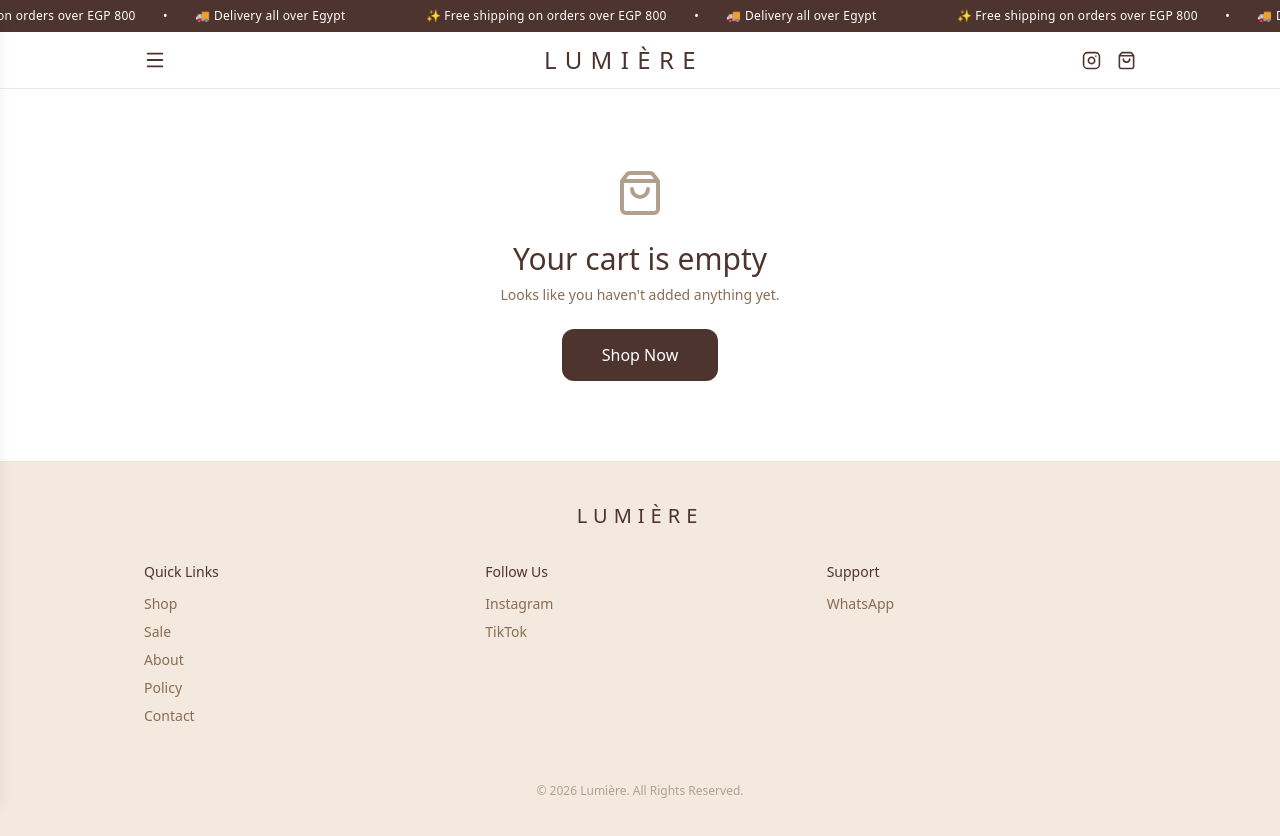
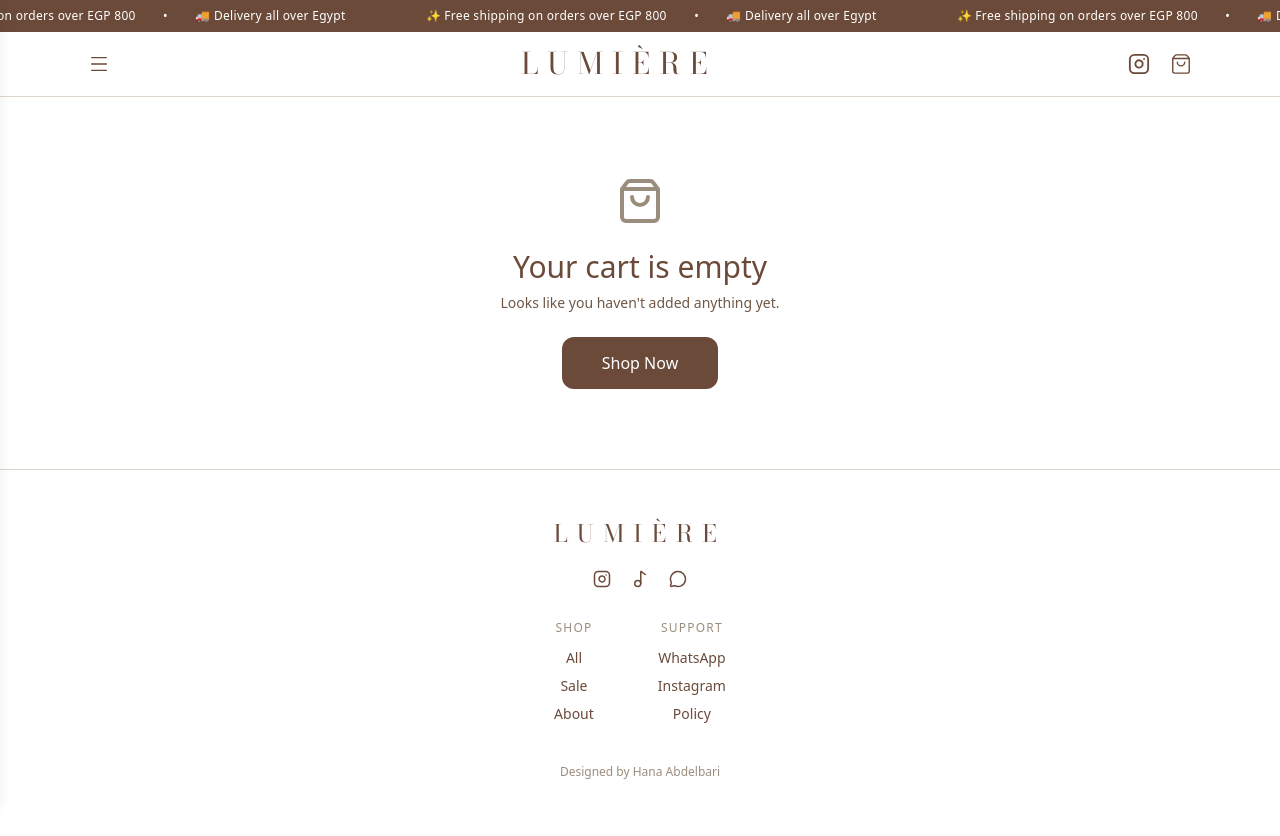
Before and after one commit to HanaAbdelbari/lumiere-frontend, a Next.js app: page /cart in a window 1280 px wide. Shown: the top 836 px of the page. Built offline with nearby package versions, Linux system fonts and the light colour scheme.

Commit message:
update UI

```diff
--- a/app/components/Footer.tsx
+++ b/app/components/Footer.tsx
@@ -1,61 +1,51 @@
-// Footer — appears on every page (added in layout).
 import Link from "next/link";
 import InstagramIcon from "./InstagramIcon";
-import { MessageCircle } from "lucide-react";
+import { Music2, MessageCircle, Mail } from "lucide-react";
 
 export default function Footer() {
   return (
-    <footer className="border-t border-hairline bg-cream">
-      <div className="mx-auto max-w-5xl px-4 py-10">
-        {/* Logo */}
-        <div className="mb-8 text-center font-serif text-xl font-medium tracking-[0.3em] text-brown">
+    <footer className="border-t border-hairline bg-white">
+      <div className="mx-auto max-w-6xl px-6 py-12">
+        {/* Logo centered */}
+        <div className="text-center font-logo text-2xl tracking-[0.4em] text-brown">
           LUMIÈRE
         </div>
 
-        {/* Columns */}
-        <div className="grid grid-cols-2 gap-8 sm:grid-cols-3">
-          <div>
-            <h3 className="mb-3 text-sm font-medium text-brown">Quick Links</h3>
-            <ul className="space-y-2 text-sm text-brown-soft">
-              <li><Link href="/shop" className="transition-colors hover:text-gold">Shop</Link></li>
-              <li><Link href="/shop/sale" className="transition-colors hover:text-gold">Sale</Link></li>
-              <li><Link href="/about" className="transition-colors hover:text-gold">About</Link></li>
-              <li><Link href="/policy" className="transition-colors hover:text-gold">Policy</Link></li>
-              <li><Link href="/contact" className="transition-colors hover:text-gold">Contact</Link></li>
+        {/* Social icons only */}
+        <div className="mt-5 flex items-center justify-center gap-5 text-brown">
+          <a href="https://instagram.com/lumiereaccessories.lu" target="_blank" rel="noopener noreferrer" aria-label="Instagram" className="transition-opacity hover:opacity-60">
+            <InstagramIcon size={18} />
+          </a>
+          <a href="https://tiktok.com/@lumiere_2222" target="_blank" rel="noopener noreferrer" aria-label="TikTok" className="transition-opacity hover:opacity-60">
+            <Music2 size={18} />
+          </a>
+          <a href="https://wa.me/201066826143" target="_blank" rel="noopener noreferrer" aria-label="WhatsApp" className="transition-opacity hover:opacity-60">
+            <MessageCircle size={18} />
+          </a>
+        </div>
+
+        {/* Two simple link columns */}
+        <div className="mx-auto mt-8 flex max-w-md justify-center gap-16 text-sm">
+          <div className="text-center">
+            <h3 className="mb-3 text-xs uppercase tracking-widest text-muted">Shop</h3>
+            <ul className="space-y-2 text-brown">
+              <li><Link href="/shop" className="transition-opacity hover:opacity-60">All</Link></li>
+              <li><Link href="/shop/sale" className="transition-opacity hover:opacity-60">Sale</Link></li>
+              <li><Link href="/about" className="transition-opacity hover:opacity-60">About</Link></li>
             </ul>
           </div>
-
-          <div>
-            <h3 className="mb-3 text-sm font-medium text-brown">Follow Us</h3>
-            <ul className="space-y-2 text-sm text-brown-soft">
-              <li>
-                <a href="https://instagram.com/lumiereaccessories.lu" target="_blank" rel="noopener noreferrer" className="transition-colors hover:text-gold">
-                  Instagram
-                </a>
-              </li>
-              <li>
-                <a href="https://tiktok.com/@lumiere_2222" target="_blank" rel="noopener noreferrer" className="transition-colors hover:text-gold">
-                  TikTok
-                </a>
-              </li>
-            </ul>
-          </div>
-
-          <div>
-            <h3 className="mb-3 text-sm font-medium text-brown">Support</h3>
-            <ul className="space-y-2 text-sm text-brown-soft">
-              <li>
-                <a href="https://wa.me/2010XXXXXXXX" target="_blank" rel="noopener noreferrer" className="transition-colors hover:text-gold">
-                  WhatsApp
-                </a>
-              </li>
+          <div className="text-center">
+            <h3 className="mb-3 text-xs uppercase tracking-widest text-muted">Support</h3>
+            <ul className="space-y-2 text-brown">
+              <li><a href="https://wa.me/201066826143" target="_blank" rel="noopener noreferrer" className="transition-opacity hover:opacity-60">WhatsApp</a></li>
+              <li><a href="https://instagram.com/lumiereaccessories.lu" target="_blank" rel="noopener noreferrer" className="transition-opacity hover:opacity-60">Instagram</a></li>
+              <li><Link href="/policy" className="transition-opacity hover:opacity-60">Policy</Link></li>
             </ul>
           </div>
         </div>
 
-        {/* Bottom line */}
-        <div className="mt-8 border-t border-hairline pt-6 text-center text-xs text-muted">
-          © 2026 Lumière. All Rights Reserved.
+        <div className="mt-10 text-center text-xs text-muted">
+          Designed by Hana Abdelbari
         </div>
       </div>
     </footer>
--- a/app/components/Hero.tsx
+++ b/app/components/Hero.tsx
@@ -19,8 +19,8 @@ export default function Hero() {
 
       <div className="absolute inset-0 bg-gradient-to-t from-black/45 via-black/20 to-black/10" />
 
-      <div className="absolute inset-0 flex flex-col items-center justify-center gap-5 px-4 text-center">
-        <h1 className="hero-fade font-serif text-4xl text-white drop-shadow md:text-6xl">
+      <div className="absolute inset-0 flex flex-col items-center justify-center gap-6 px-4 text-center">
+        <h1 className="hero-fade font-serif text-4xl font-light text-white drop-shadow md:text-5xl">
           Shine Every Moment
         </h1>
 
@@ -29,7 +29,7 @@ export default function Hero() {
         {/* Bigger primary CTA */}
         <Link
           href="/shop"
-          className="hero-fade-delayed rounded-xl bg-brown px-10 py-3.5 text-base tracking-wide text-white transition-colors hover:bg-[#6D4638]"
+          className="hero-fade-delayed rounded-md bg-brown px-8 py-3 text-sm tracking-wide text-white transition-all hover:-translate-y-0.5 hover:bg-[#5A3E36]"
         >
           Shop Now
         </Link>
--- a/app/components/Navbar.tsx
+++ b/app/components/Navbar.tsx
@@ -9,10 +9,13 @@ import { useCart } from "../context/CartContext";
 export default function Navbar() {
   const [isOpen, setIsOpen] = useState(false);
   const { totalItems } = useCart();
+
   // Only show the cart badge after the component has mounted in the browser,
   // so the server and client render the same thing (avoids hydration mismatch).
   const [mounted, setMounted] = useState(false);
-  useEffect(() => setMounted(true), []);
+  useEffect(() => {
+    setMounted(true);
+  }, []);
 
   const links = [
     { label: "Shop", href: "/shop" },
@@ -24,24 +27,24 @@ export default function Navbar() {
 
   return (
     <header className="border-b border-hairline bg-white">
-      <div className="mx-auto flex max-w-5xl items-center justify-between px-4 py-3">
+      <div className="mx-auto flex max-w-6xl items-center justify-between px-6 py-2.5">
         <button
           onClick={() => setIsOpen(true)}
           aria-label="Open menu"
           className="text-brown transition-colors hover:text-gold"
         >
-          <Menu size={22} />
+          <Menu size={22} strokeWidth={1.5} />
         </button>
 
         {/* Logo — wider letter spacing, medium weight for a refined look */}
         <Link
           href="/"
-          className="font-serif text-2xl font-medium tracking-[0.35em] text-brown"
+          className="font-logo text-[1.85rem] tracking-[0.32em] text-brown"
         >
           LUMIÈRE
         </Link>
 
-        <div className="flex items-center gap-4 text-brown">
+        <div className="flex items-center gap-5 text-brown">
           <a
             href="https://instagram.com/lumiereaccessories.lu"
             target="_blank"
@@ -49,16 +52,16 @@ export default function Navbar() {
             aria-label="Instagram"
             className="transition-colors hover:text-gold"
           >
-            <InstagramIcon size={19} />
+            <InstagramIcon size={22} />
           </a>
           <Link
   href="/cart"
   aria-label="Cart"
   className="relative transition-colors hover:text-gold"
 >
-            <ShoppingBag size={19} />
+  <ShoppingBag size={22} strokeWidth={1.5} />
   {mounted && totalItems > 0 && (
-              <span className="absolute -right-2 -top-2 flex h-4 min-w-4 items-center justify-center rounded-full bg-rose px-1 text-[10px] text-rose-text">
+    <span className="absolute -right-2 -top-1.5 flex h-4 min-w-[16px] items-center justify-center rounded-full bg-brown px-1 text-[10px] font-semibold text-white leading-none z-10">
       {totalItems}
     </span>
   )}
@@ -80,7 +83,7 @@ export default function Navbar() {
         }`}
       >
         <div className="flex items-center justify-between border-b border-hairline px-5 py-4">
-          <span className="font-serif text-lg font-medium tracking-[0.3em] text-brown">
+          <span className="font-logo text-lg tracking-[0.3em] text-brown">
             LUMIÈRE
           </span>
           <button
--- a/app/components/ProductCard.tsx
+++ b/app/components/ProductCard.tsx
@@ -1,5 +1,8 @@
+"use client";
+
 import Image from "next/image";
 import Link from "next/link";
+import { useCart } from "../context/CartContext";
 
 type Product = {
   id: number;
@@ -10,19 +13,37 @@ type Product = {
   onSale: boolean;
   discountPercent: number | null;
   inStock: boolean;
+  stockQuantity: number;
   mainImageUrl: string | null;
 };
 
 export default function ProductCard({ product }: { product: Product }) {
+  const { addItem } = useCart();
+
+  function quickAdd(e: React.MouseEvent) {
+    e.preventDefault(); // don't navigate to the product page
+    if (!product.inStock) return;
+    addItem(
+      {
+        id: product.id,
+        slug: product.slug,
+        name: product.name,
+        price: product.onSale && product.salePrice ? product.salePrice : product.price,
+        imageUrl: product.mainImageUrl,
+        attributes: "",
+      },
+      1
+    );
+  }
+
   return (
     <Link href={`/shop/${product.slug}`} className="group block">
-      <div className="relative aspect-square overflow-hidden rounded-lg border border-hairline bg-white transition-shadow duration-300 group-hover:shadow-md">
+      <div className="relative aspect-square overflow-hidden rounded-md bg-white">
         {product.mainImageUrl && (
           <Image
             src={product.mainImageUrl}
             alt={product.name}
             fill
-            // Out-of-stock products look muted (grayscale + dimmed)
             className={`object-cover transition-transform duration-500 ease-out group-hover:scale-[1.03] ${
               !product.inStock ? "grayscale opacity-70" : ""
             }`}
@@ -30,43 +51,53 @@ export default function ProductCard({ product }: { product: Product }) {
           />
         )}
 
+        {/* Small discount badge */}
         {product.onSale && (
-          <span className="absolute right-2 top-2 rounded-full bg-[#8F473A] px-2.5 py-1 text-xs text-white">
+          <span className="absolute right-2 top-2 rounded-full bg-brown px-2 py-0.5 text-[10px] font-medium text-white">
             -{product.discountPercent}%
           </span>
         )}
 
         {!product.inStock && (
-          <span className="absolute left-2 top-2 rounded-full bg-white/90 px-2.5 py-1 text-xs text-muted">
-            Out of stock
+          <span className="absolute left-2 top-2 rounded-full bg-white/90 px-2 py-0.5 text-[10px] text-muted">
+            Sold out
           </span>
         )}
 
+        {/* Add to Cart bar slides up on hover (in-stock only) — Zara style */}
         {product.inStock && (
-          <div className="absolute inset-x-0 bottom-0 translate-y-full bg-brown/90 py-2 text-center text-xs text-white opacity-0 transition-all duration-300 group-hover:translate-y-0 group-hover:opacity-100">
-            View Product
-          </div>
+          <button
+            onClick={quickAdd}
+            className="absolute inset-x-0 bottom-0 translate-y-full bg-brown py-2.5 text-center text-xs tracking-wide text-white opacity-0 transition-all duration-300 group-hover:translate-y-0 group-hover:opacity-100"
+          >
+            Add to Cart
+          </button>
         )}
       </div>
 
-      {/* More breathing room above the name */}
-      <h3 className="mt-4 font-serif text-lg font-semibold text-brown">
-        {product.name}
-      </h3>
+      {/* Name */}
+      <h3 className="mt-3 text-sm font-medium text-brown">{product.name}</h3>
 
-      {/* Current price bolder; old price dimmed */}
-      <div className="mt-2 flex items-center gap-2">
+      {/* Price */}
+      <div className="mt-1 flex items-center gap-2">
         {product.onSale ? (
           <>
-            <span className="font-bold text-brown">EGP {product.salePrice}</span>
-            <span className="text-sm text-brown-soft opacity-60 line-through">
-              EGP {product.price}
-            </span>
+            <span className="text-sm font-semibold text-brown">EGP {product.salePrice}</span>
+            <span className="text-xs text-muted line-through">EGP {product.price}</span>
           </>
         ) : (
-          <span className="font-bold text-brown">EGP {product.price}</span>
+          <span className="text-sm font-semibold text-brown">EGP {product.price}</span>
         )}
       </div>
+
+      {/* Stock status */}
+      {!product.inStock ? (
+        <p className="mt-1 text-xs text-muted">Out of stock</p>
+      ) : product.stockQuantity <= 3 ? (
+        <p className="mt-1 text-xs text-error">Only {product.stockQuantity} left</p>
+      ) : (
+        <p className="mt-1 text-xs text-success">In stock</p>
+      )}
     </Link>
   );
 }
--- a/app/globals.css
+++ b/app/globals.css
@@ -1,19 +1,36 @@
 @import "tailwindcss";
 
 @theme {
-  --color-brown: #4E342E;
-  --color-brown-soft: #8A6D52;
-  --color-muted: #B0A08F;
-  --color-gold: #C6A15B;
-  --color-rose: #C89CA6;
-  --color-rose-text: #5A2E38;
-  --color-sand: #E5D4BF;
-  --color-hairline: #EFE8DF;
-  --color-cream: #F3E9DF;
-  --color-success: #6B7F5E;
+  /* ---- Two-color identity ---- */
+  /* Primary brown — used for buttons, icons, titles, links, key borders, hover. */
+  --color-brown: #6B4A3A;
+  /* A softer brown ONLY for secondary text (kept subtle, not a third color). */
+  --color-brown-soft: #6F5847;
+  /* Very light neutrals for hairlines and rare surfaces. */
+  --color-muted: #9B8D7E;
+  --color-hairline: #DED6CC;
+
+  /* ---- Status colors (the only accents allowed) ---- */
+  --color-success: #3F8C55;
+  --color-error: #D64545;
+  --color-warning: #C78A2D;
+
+  /* ---- Legacy tokens kept as neutral so old classes don't break ---- */
+  /* (These now resolve toward the two-color scheme instead of extra hues.) */
+  --color-gold: #6B4A3A;
+  --color-rose: #6B4A3A;
+  --color-rose-text: #6B4A3A;
+  --color-sand: #ECE7E1;
+  --color-cream: #FFFFFF;
 
   --font-serif: var(--font-cormorant), serif;
-  --font-sans: var(--font-inter), sans-serif;
+  --font-sans: var(--font-sans-custom), sans-serif;
+  --font-logo: var(--font-logo), serif;
+}
+
+/* Logo — Bodoni Moda, used only for the LUMIÈRE wordmark. */
+.font-logo {
+  font-family: var(--font-logo);
 }
 
 body {
```
Also changed, not shown: app/cart/page.tsx (+84 -46 lines), app/checkout/page.tsx (+15 -4 lines), app/components/AddToCartSection.tsx (+7 -7 lines), app/components/CategoryCard.tsx (+7 -6 lines), app/components/ProductGallery.tsx (+20 -12 lines), app/layout.tsx (+11 -4 lines), app/shop/[slug]/page.tsx (+33 -46 lines). Lines whose indentation alone changed are shown as unchanged.
